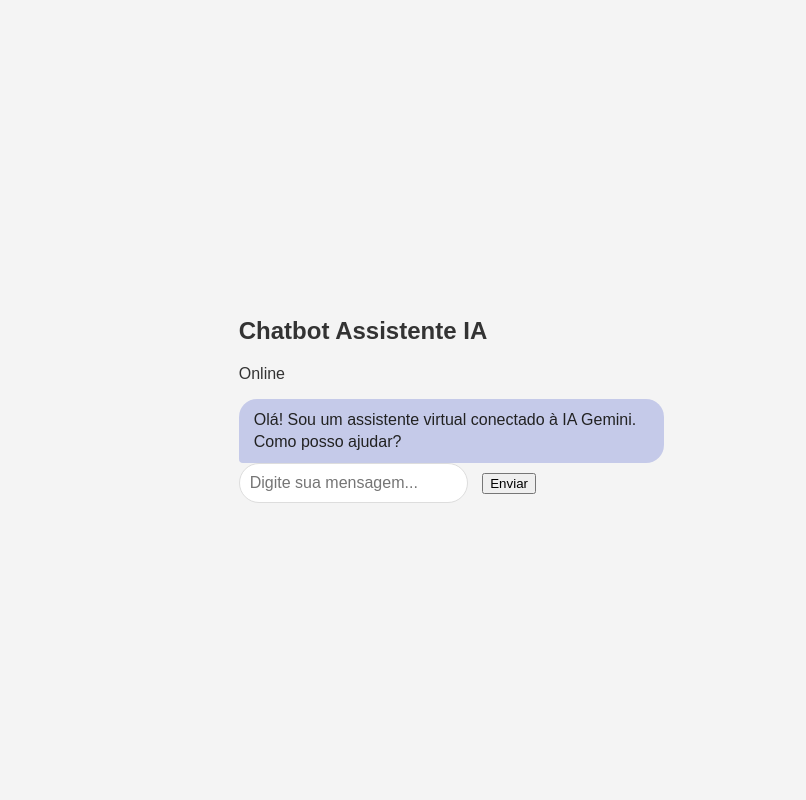
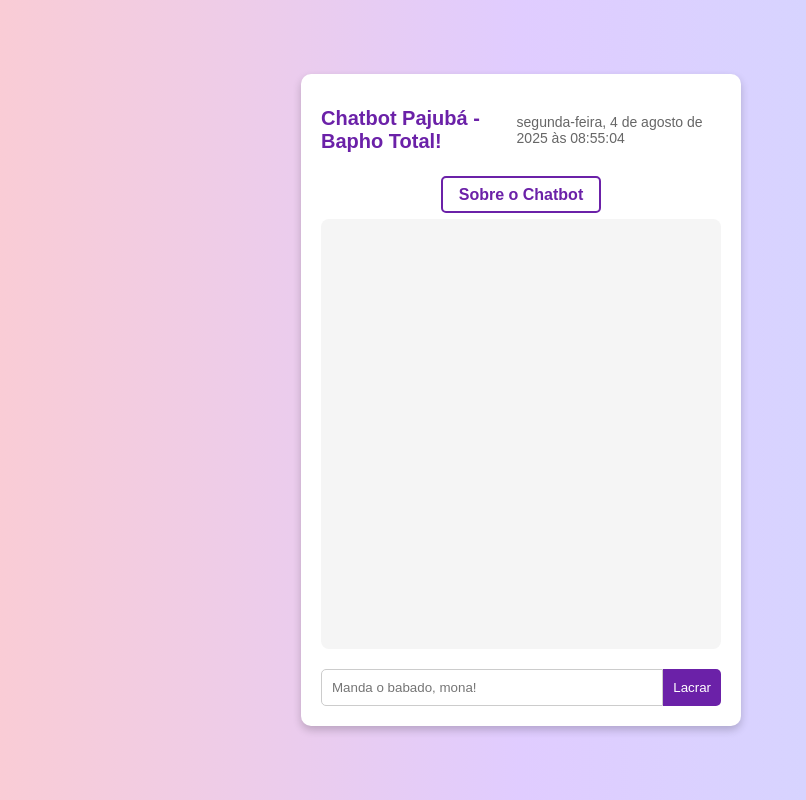
Before and after one commit to Biula7/Chatbot-pajuba, a website: page public/index.html in a window 1280 px wide. Shown: the whole page, without its empty margins (119-925 px from the left). Drawn offline with Linux system fonts and the light colour scheme.

Commit message:
Add files via upload

```diff
--- a/public/index.html
+++ b/public/index.html
@@ -1,30 +1,28 @@
-<!-- public/index.html (A PÁGINA WEB) -->
-
 <!DOCTYPE html>
-<html lang="pt-br">
+<html lang="pt-BR">
 <head>
-    <meta charset="UTF-8">
-    <meta name="viewport" content="width=device-width, initial-scale=1.0">
-    <title>Meu Chatbot IA</title>
-    <!-- Carrega o CSS que está na mesma pasta -->
-    <link rel="stylesheet" href="style.css">
+  <meta charset="UTF-8">
+  <meta name="viewport" content="width=device-width, initial-scale=1.0">
+  <title>Chatbot Pajubá com Memória</title>
+  <link rel="stylesheet" href="styles.css">
 </head>
 <body>
-    <div class="chatbot-container">
-        <div class="chatbot-header">
-            <h2>Chatbot Assistente IA</h2>
-            <p>Online</p>
-        </div>
-        <div class="chatbot-messages" id="chat-messages">
-            <!-- Mensagens aparecem aqui -->
-        </div>
-        <div class="chatbot-input">
-            <input type="text" id="user-input" placeholder="Digite sua mensagem...">
-            <button id="send-btn">Enviar</button>
-        </div>
+  <div class="chat-container">
+    <div class="chat-header">
+      <h1>Chatbot Pajubá - Bapho Total!</h1>
+      <div id="datetime"></div>
     </div>
 
-    <!-- Carrega o JavaScript que está na mesma pasta -->
-    <script src="script.js"></script>
+    <nav class="menu">
+      <a href="sobre.html">Sobre o Chatbot</a>
+    </nav>
+
+    <div id="chatbox" class="chatbox"></div>
+    <div class="input-container">
+      <input id="userInput" type="text" placeholder="Manda o babado, mona!">
+      <button onclick="sendMessage()">Lacrar</button>
+    </div>
+  </div>
+  <script src="script.js"></script>
 </body>
 </html>
--- a/public/script.js
+++ b/public/script.js
@@ -1,76 +1,64 @@
-// public/script.js (Lógica do Frontend)
 
-document.addEventListener('DOMContentLoaded', () => {
-    const userInput = document.getElementById('user-input');
-    const sendBtn = document.getElementById('send-btn');
-    const chatMessages = document.getElementById('chat-messages');
+// Gera um ID único para a sessão do usuário
+const sessionId = Math.random().toString(36).substring(2, 15);
 
-    // Função para adicionar uma mensagem na tela
-    function addMessage(text, sender) {
-        const messageElement = document.createElement('div');
-        messageElement.classList.add('message', sender === 'user' ? 'user-message' : 'bot-message');
-        messageElement.textContent = text;
-        chatMessages.appendChild(messageElement);
-        chatMessages.scrollTop = chatMessages.scrollHeight;
+function formatDateTime() {
+  const options = {
+    timeZone: 'America/Sao_Paulo',
+    weekday: 'long',
+    year: 'numeric',
+    month: 'long',
+    day: 'numeric',
+    hour: '2-digit',
+    minute: '2-digit',
+    second: '2-digit',
+    hour12: false
+  };
+  return new Date().toLocaleString('pt-BR', options);
 }
 
-    // Função para obter a resposta do BOT (agora via API)
-    async function getBotResponse(userText) {
-        try {
-            // Envia a mensagem do usuário para o nosso servidor backend
-            const response = await fetch('http://localhost:3000/chat', {
-                method: 'POST',
-                headers: {
-                    'Content-Type': 'application/json',
-                },
-                body: JSON.stringify({ message: userText }),
-            });
-
-            if (!response.ok) {
-                throw new Error('Falha na comunicação com o servidor.');
+function displayDateTime() {
+  document.getElementById('datetime').innerText = formatDateTime();
 }
 
+function addMessageToChat(sender, message) {
+  const chatbox = document.getElementById('chatbox');
+  const messageDiv = document.createElement('div');
+  messageDiv.className = sender === 'Usuário' ? 'user' : 'bot';
+  messageDiv.innerHTML = `<strong>${sender}:</strong> ${message}`;
+  chatbox.appendChild(messageDiv);
+  chatbox.scrollTop = chatbox.scrollHeight;
+}
+
+async function sendMessage() {
+  const input = document.getElementById('userInput');
+  const message = input.value.trim();
+  if (!message) return;
+
+  addMessageToChat('Usuário', message);
+  input.value = '';
+
+  try {
+    const response = await fetch('http://localhost:3000/api/chat', {
+      method: 'POST',
+      headers: { 'Content-Type': 'application/json' },
+      body: JSON.stringify({ sessionId, message })
+    });
     const data = await response.json();
-            return data.reply; // Retorna a resposta que veio da IA
-
+    if (data.reply) {
+      addMessageToChat('Chatbot Pajubá', data.reply);
+      displayDateTime();
+    } else {
+      addMessageToChat('Chatbot Pajubá', 'Ô mona, algo deu errado no babado! Tenta de novo.');
+    }
   } catch (error) {
-            console.error('Erro:', error);
-            return 'Desculpe, estou com problemas para me conectar. Tente novamente mais tarde.';
+    addMessageToChat('Chatbot Pajubá', 'Ô mona, deu um kaô no sistema! Tenta de novo, vai!');
+    console.error('Erro no frontend:', error);
   }
 }
 
-    // Função principal para lidar com o envio de mensagens
-    async function handleSendMessage() {
-        const messageText = userInput.value.trim();
-
-        if (messageText !== '') {
-            addMessage(messageText, 'user');
-            userInput.value = '';
-
-            // Adiciona uma mensagem de "digitando..." para o usuário
-            addMessage('Digitando...', 'bot-typing'); // Classe temporária
-
-            const botResponse = await getBotResponse(messageText);
-
-            // Remove a mensagem "digitando..."
-            const typingMessage = document.querySelector('.bot-typing');
-            if (typingMessage) {
-                typingMessage.remove();
-            }
-
-            // Adiciona a resposta final do bot
-            addMessage(botResponse, 'bot');
-        }
-    }
-
-    // Event listeners
-    sendBtn.addEventListener('click', handleSendMessage);
-    userInput.addEventListener('keydown', (event) => {
-        if (event.key === 'Enter') {
-            handleSendMessage();
-        }
+document.getElementById('userInput').addEventListener('keypress', (e) => {
+  if (e.key === 'Enter') sendMessage();
 });
 
-    // Mensagem de boas-vindas
-    addMessage('Olá! Sou um assistente virtual conectado à IA Gemini. Como posso ajudar?', 'bot');
-});
+window.onload = displayDateTime;
--- /dev/null
+++ b/public/styles.css
@@ -0,0 +1,114 @@
+
+
+body {
+  background: linear-gradient(to right, #ffcccc, #e0ccff, #ccddff);
+  display: flex;
+  justify-content: center;
+  align-items: center;
+  height: 100vh;
+  margin: 0;
+  font-family: Arial, sans-serif;
+}
+
+.chat-container {
+  background: white;
+  width: 100%;
+  max-width: 400px;
+  padding: 20px;
+  border-radius: 10px;
+  box-shadow: 0 4px 8px rgba(0, 0, 0, 0.2);
+}
+
+.chat-header {
+  display: flex;
+  justify-content: space-between;
+  align-items: center;
+  margin-bottom: 20px;
+}
+
+.chat-header h1 {
+  font-size: 20px;
+  color: #6b21a8;
+}
+
+#datetime {
+  font-size: 14px;
+  color: #666;
+}
+
+.chatbox {
+  height: 400px;
+  overflow-y: auto;
+  padding: 15px;
+  background: #f5f5f5;
+  border-radius: 8px;
+  margin-bottom: 20px;
+}
+
+.chatbox div {
+  padding: 10px;
+  margin: 5px 0;
+  border-radius: 8px;
+}
+
+.chatbox div.user {
+  background: #bfdbfe;
+  text-align: right;
+}
+
+.chatbox div.bot {
+  background: #e9d5ff;
+  text-align: left;
+}
+
+.input-container {
+  display: flex;
+}
+
+#userInput {
+  flex: 1;
+  padding: 10px;
+  border: 1px solid #ccc;
+  border-radius: 5px 0 0 5px;
+  outline: none;
+}
+
+#userInput:focus {
+  border-color: #6b21a8;
+}
+
+button {
+  padding: 10px;
+  background: #6b21a8;
+  color: white;
+  border: none;
+  border-radius: 0 5px 5px 0;
+  cursor: pointer;
+}
+
+button:hover {
+  background: #7e22ce;
+}
+
+
+
+
+.menu {
+  margin-bottom: 15px;
+  text-align: center;
+}
+
+.menu a {
+  color: #6b21a8;
+  text-decoration: none;
+  font-weight: bold;
+  padding: 8px 16px;
+  border: 2px solid #6b21a8;
+  border-radius: 5px;
+  transition: background 0.3s, color 0.3s;
+}
+
+.menu a:hover {
+  background: #6b21a8;
+  color: white;
+}
```
Lines whose indentation alone changed are shown as unchanged.
